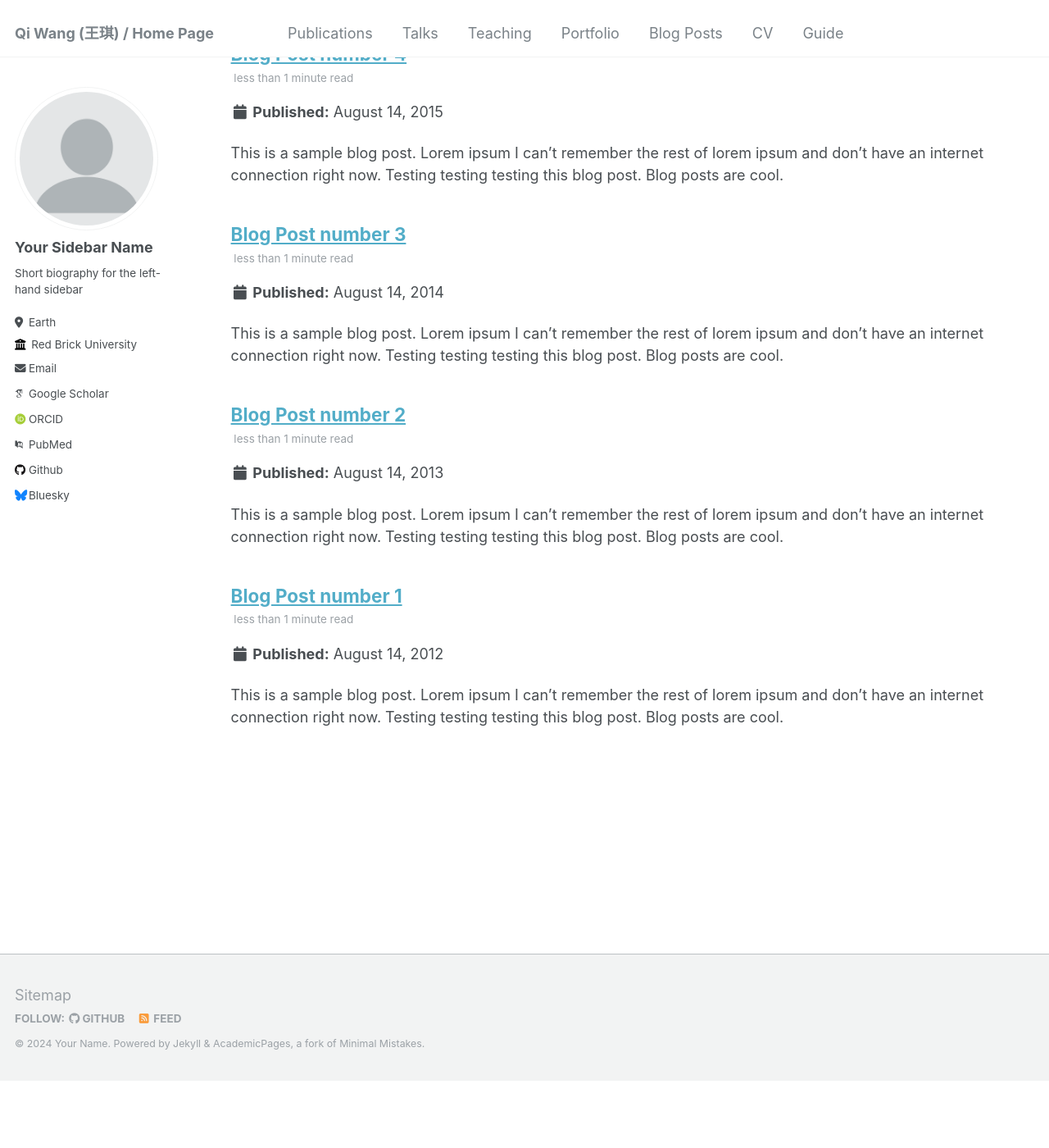
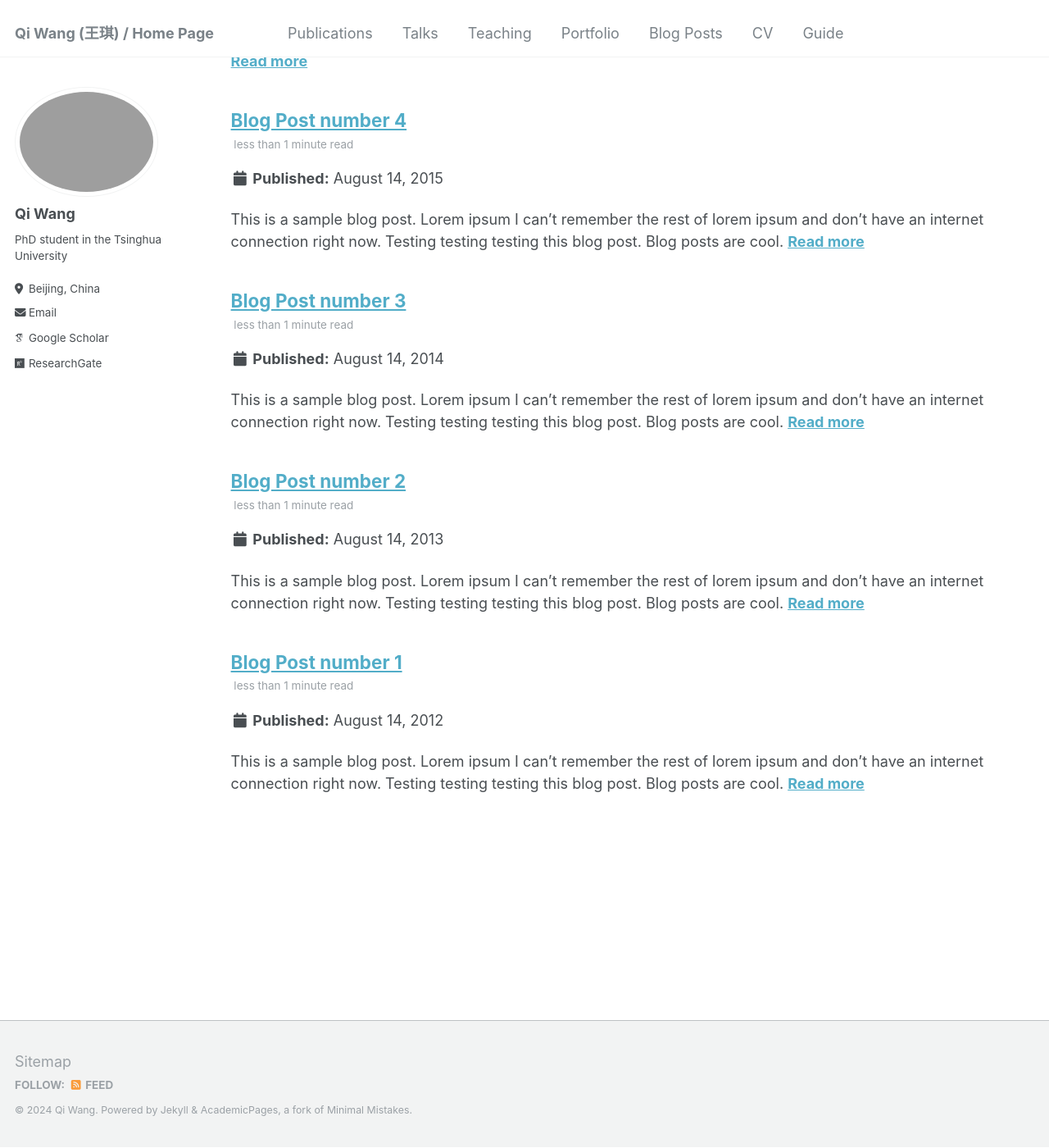
Before and after one commit to lalajiayou/WangQi_THU.github.io, a Jekyll site: the page built from _pages/tag-archive.html, in a window 1280 px wide and 1400 px high, scrolled down 2539 px. Shown: the whole window at 82% size. Built offline with Jekyll 4.4.1, drawn with Linux system fonts in a browser that asks for light colours; some web fonts are replaced; before the commit the page ends 3858 px from its top, so only the background shows below that; some of the changed text lies outside the part shown.

Commit message:
Update _config.yml

```diff
--- a/_config.yml
+++ b/_config.yml
@@ -10,45 +10,45 @@
 locale                   : "en-US"
 title                    : "Qi Wang (王琪) / Home Page"
 title_separator          : "-"
-name                     : &name "Your Name"
+name                     : &name "Qi Wang"
 description              : &description "personal description"
-url                      : https://academicpages.github.io # the base hostname & protocol for your site e.g. "https://mmistakes.github.io"
+url                      : https://wangqi_thu.github.io # the base hostname & protocol for your site e.g. "https://mmistakes.github.io"
 baseurl                  : "" # the subpath of your site, e.g. "/blog"
-repository               : "academicpages/academicpages.github.io"
+repository               : "wangqi_thu.github.io"
 
 # Site Author - The following control what appear as part of the author content on the side bar.
 #               If a field is blank the icon and link will not appear, otherwise it will be shown.
 #               Additional customization can be done by editing /_includes/author-profile.html
 author:
   # Biographic information
-  avatar           : "profile.png"
-  name             : "Your Sidebar Name"
-  pronouns         : # example: "she/her"
-  bio              : "Short biography for the left-hand sidebar"
-  location         : "Earth"
-  employer         : "Red Brick University"
+  avatar           : "wq.jpg"
+  name             : "Qi Wang"
+  pronouns         : # "He/his" # example: "she/her"
+  bio              : "PhD student in the Tsinghua University"
+  location         : "Beijing, China"
+  employer         : # "Red Brick University"
   uri              : # URL
-  email            : "none@example.org"
+  email            : "wqthu@foxmail.com"
 
   # Academic websites
   arxiv            : # URL - Update with the correct link to your profile
-  googlescholar    : "https://scholar.google.com/citations?user=PS_CX0AAAAAJ"
+  googlescholar    : "https://scholar.google.com/citations?hl=zh-CN&user=cLw8TQkAAAAJ"
   impactstory      : # URL
-  orcid            : "http://orcid.org/yourorcidurl"
+  orcid            : # "http://orcid.org/yourorcidurl"
   semantic         : # URL
-  pubmed           : "https://www.ncbi.nlm.nih.gov/pubmed/?term=john+snow"
-  researchgate     : # URL
+  pubmed           : # "https://www.ncbi.nlm.nih.gov/pubmed/?term=john+snow"
+  researchgate     : "https://www.researchgate.net/profile/Qi-Wang-262" # URL
 
   # Repositories and software development
   bitbucket        : # Username - Update with your username on the site
   codepen          : # Username
   dribbble         : # Username
-  github           : "academicpages"
+  github           : # "academicpages"
   kaggle           : # Username
   stackoverflow    : # User number or user number and name (i.e., use "1" or "1/jeff-atwood")
 
   # Social media
-  bluesky          : "bsky.app" # Replace this with you Bluesky username
+  bluesky          : # "bsky.app" # Replace this with you Bluesky username
   facebook         : # Username
   flickr           : # Username
   foursquare       : # Username
@@ -79,7 +79,7 @@ teaser                   :  # filename of teaser fallback teaser image placed in
 breadcrumbs              : false # true, false (default)
 words_per_minute         : 160
 future                   : true
-read_more                : "disabled" # if enabled, adds "Read more" links to excerpts
+read_more                : "enabled" # if enabled, adds "Read more" links to excerpts
 talkmap_link             : false #change to true to add link to talkmap on talks page
 comments:
   provider               : # false (default), "disqus", "discourse", "facebook", "google-plus", "staticman", "custom"
@@ -137,7 +137,7 @@ social:
 
 # Analytics
 analytics:
-  provider               :  "false" # false (default), "google", "google-universal", "google-analytics-4", "custom"
+  provider               :  "google-universal" # false (default), "google", "google-universal", "google-analytics-4", "custom"
   google:
     tracking_id          :
 
@@ -147,6 +147,7 @@ include:
   - .htaccess
   - _pages
   - files
+  - images
 exclude:
   - "*.sublime-project"
   - "*.sublime-workspace"
@@ -335,3 +336,8 @@ compress_html:
   clippings: all
   ignore:
     envs: development
+
+theme: jekyll-theme-cayman
+
+# Google Analytics
+google_analytics: G-EHK48JT8ZH
```
